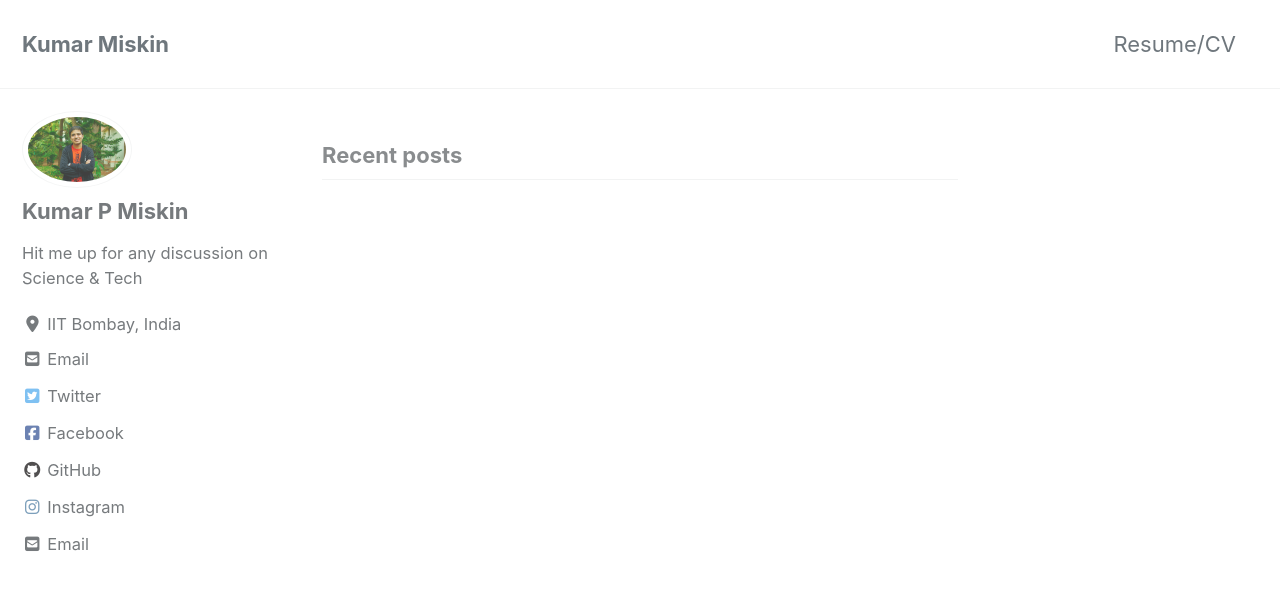
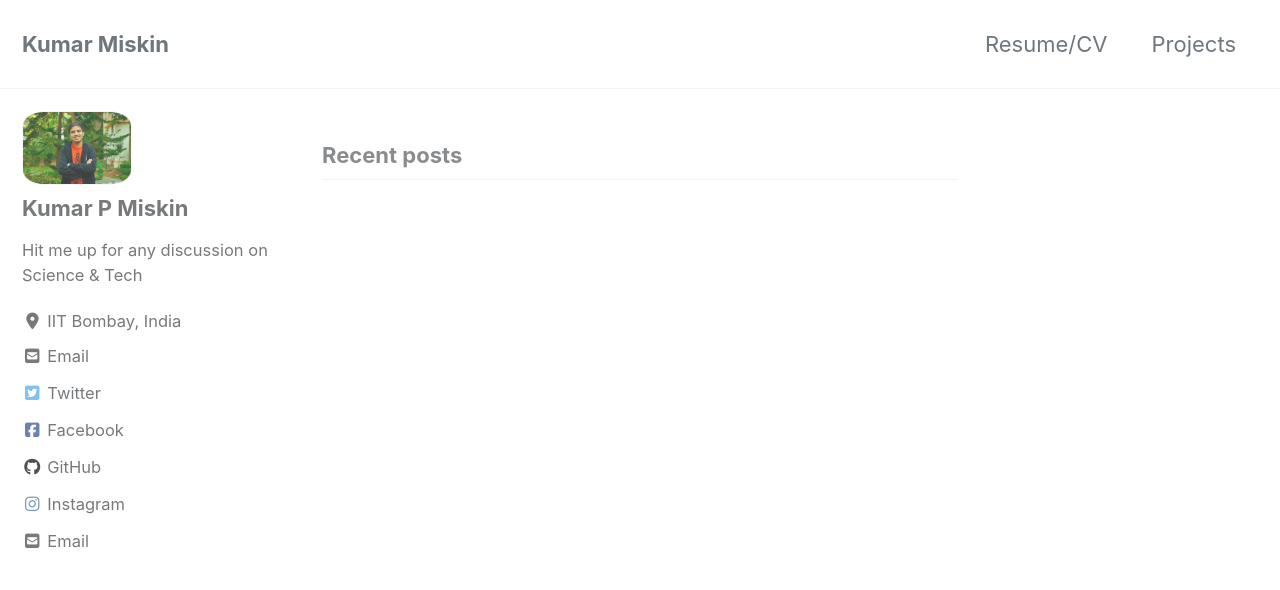
Before and after one commit to kumar-miskin/kumar-miskin.github.io, a Jekyll site: the page built from index.html, in a window 1280 px wide and 900 px high. Shown: the top 590 px of the window. Built offline with Jekyll 4.4.1, drawn with Linux system fonts in a browser that asks for light colours; cached includes are drawn as plain includes; nearby versions of some CDN libraries; the list of posts is cut into pages by our own code.

Commit message:
new_website1

```diff
--- a/_config.yml
+++ b/_config.yml
@@ -21,7 +21,7 @@ title_separator          : "-"
 subtitle                 : # site tagline that appears below site title in masthead
 name                     : "Kumar P Miskin"
 description              : "Portfolio"
-url                      : https://kumar-miskin.github.io # the base hostname & protocol for your site e.g. "https://mmistakes.github.io"
+url                      : "https://kumar-miskin.github.io" # the base hostname & protocol for your site e.g. "https://mmistakes.github.io"
 baseurl                  : # the subpath of your site, e.g. "/blog"
 repository               : # GitHub username/repo-name e.g. "mmistakes/minimal-mistakes"
 teaser                   : # path of fallback teaser image, e.g. "/assets/images/500x300.png"
@@ -108,7 +108,7 @@ analytics:
 # Site Author
 author:
   name             : "Kumar P Miskin"
-  avatar           : /assets/images/Potrait.jpeg # path of avatar image, e.g. "/assets/images/bio-photo.jpg"
+  avatar           : "/assets/images/Potrait.jpeg" # path of avatar image, e.g. "/assets/images/bio-photo.jpg"
   bio              : "Hit me up for any discussion on Science & Tech"
   location         : "IIT Bombay, India"
   email            : "kumarpmiskin@gmail.com"
--- a/_data/navigation.yml
+++ b/_data/navigation.yml
@@ -1,6 +1,8 @@
 # main links
 main:
   - title: "Resume/CV"
+    url: https://home.iitb.ac.in/~kumarpmiskin/Resume.pdf
+  - title: "Projects"
     url: https://home.iitb.ac.in/~kumarpmiskin/Resume.pdf
   # - title: "About"
   #   url: https://mmistakes.github.io/minimal-mistakes/about/
--- a/_sass/minimal-mistakes/_sidebar.scss
+++ b/_sass/minimal-mistakes/_sidebar.scss
@@ -117,8 +117,8 @@
 .author__avatar {
   display: table-cell;
   vertical-align: top;
-  width: 36px;
-  height: 36px;
+  width: 75px;
+  height: 75px;
 
   @include breakpoint($large) {
     display: block;
@@ -128,10 +128,10 @@
 
   img {
     max-width: 110px;
-    border-radius: 50%;
+    border-radius: 20%;
 
     @include breakpoint($large) {
-      padding: 5px;
+      padding: 0px;
       border: 1px solid $border-color;
     }
   }
```
